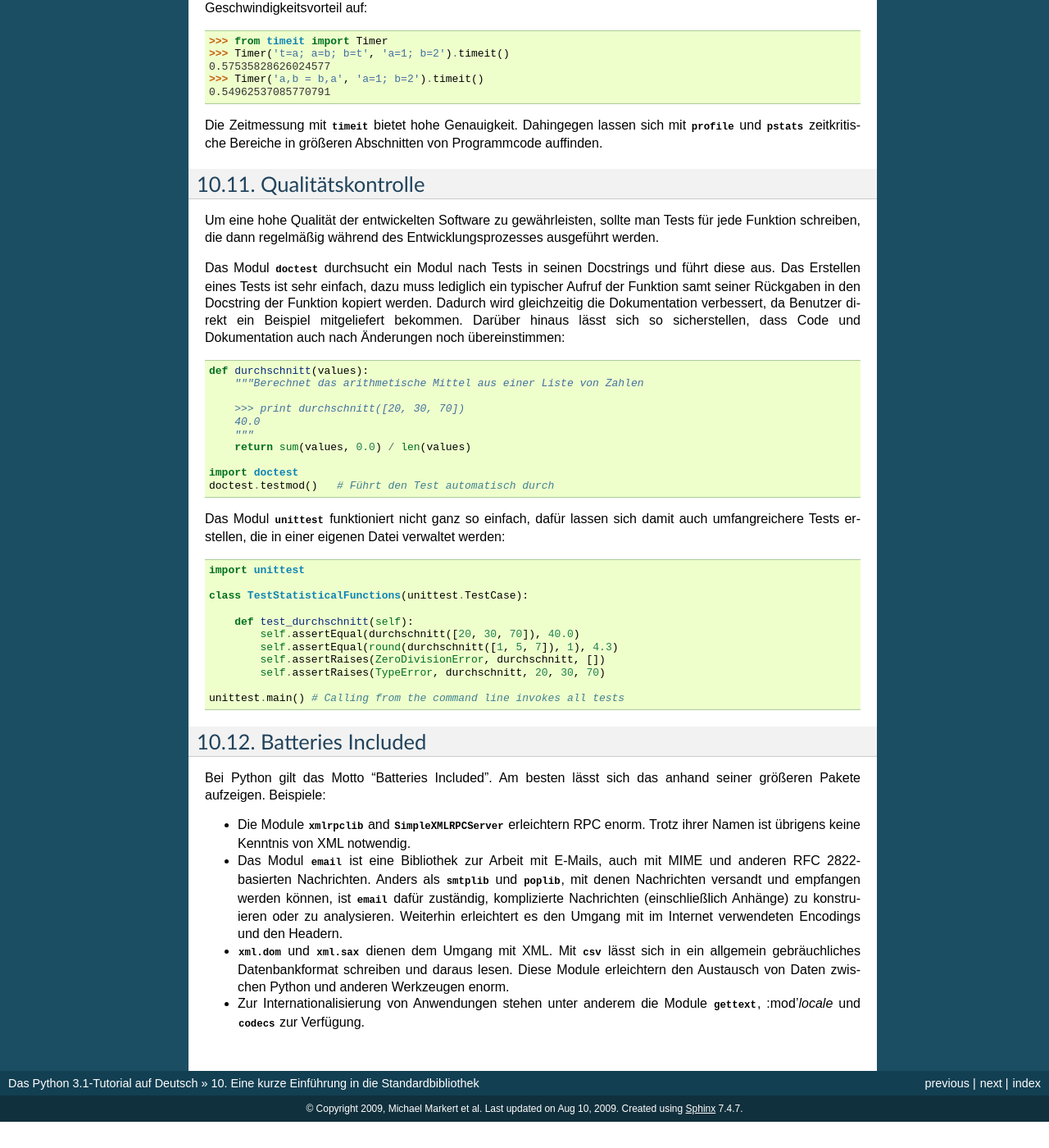
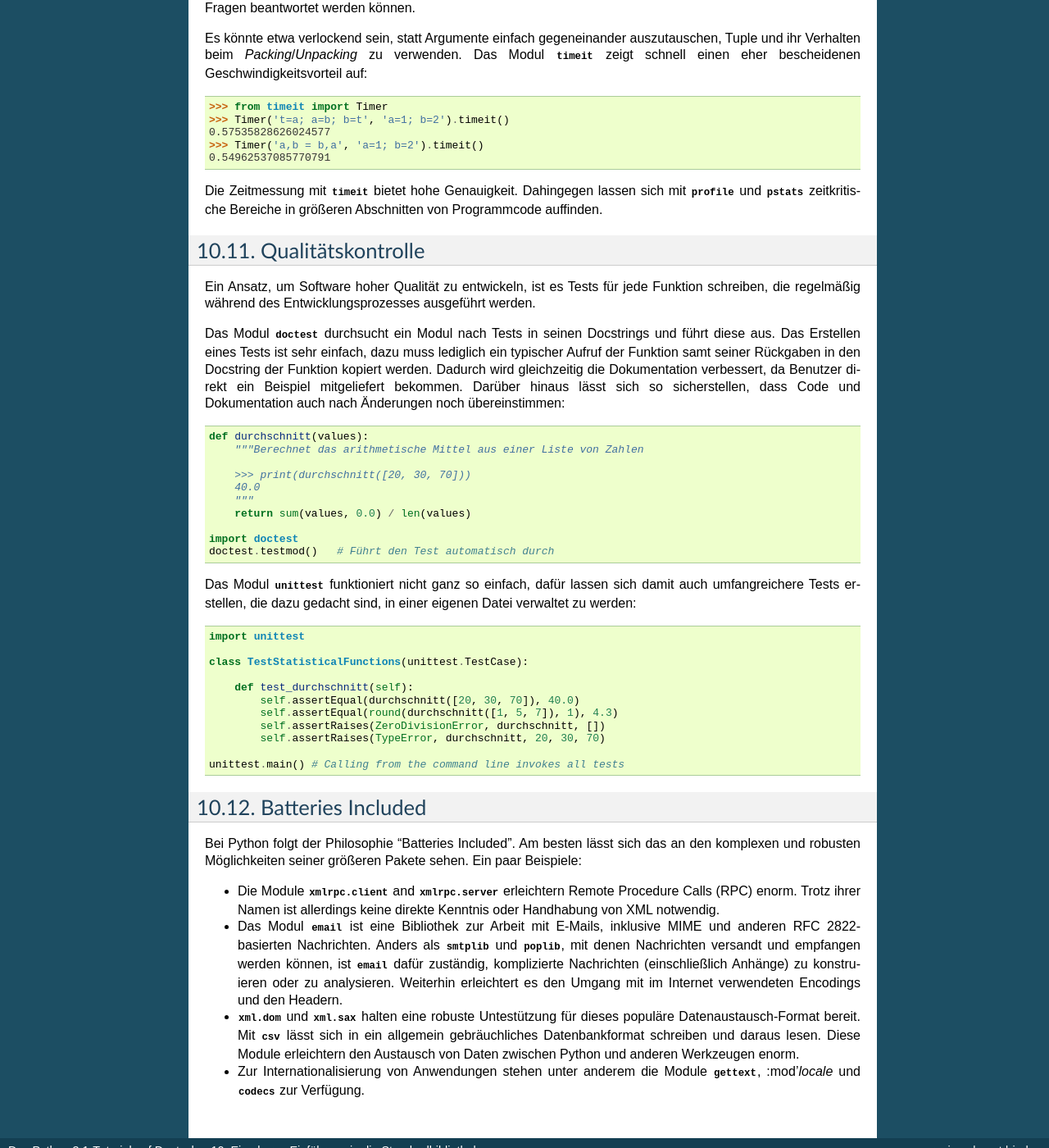
Before and after one commit to cofi/py-tutorial-de, a Sphinx documentation site: the page built from source/stdlib.rst, in a window 1280 px wide and 1400 px high, scrolled down 3416 px. Shown: the whole window at 82% size. Built offline with Sphinx 7.4.7, drawn with Linux system fonts in a browser that asks for light colours; before the commit the page ends 4784 px from its top, so only the background shows below that; some of the changed text lies outside the part shown.

Commit message:
Fixed module names and changed some sentences.

```diff
--- a/source/stdlib.rst
+++ b/source/stdlib.rst
@@ -135,6 +135,8 @@ Mit dem Modul :mod:`random` lassen sich zufällige Auswahlen treffen::
    >>> random.randrange(6)    # Zufällige Ganzzahl aus range(6)
    4
 
+Das `SciPy-Projekt <http://scipy.org/>`_ hat viele weitere Module für numirische
+Berechnungen.
 
 .. _tut-internet-access:
 
@@ -243,9 +245,9 @@ Abschnitten von Programmcode auffinden.
 Qualitätskontrolle
 ==================
 
-Um eine hohe Qualität der entwickelten Software zu gewährleisten, sollte man
-Tests für jede Funktion schreiben, die dann regelmäßig während des
-Entwicklungsprozesses ausgeführt werden.
+Ein Ansatz, um Software hoher Qualität zu entwickeln, ist es Tests für jede
+Funktion schreiben, die regelmäßig während des Entwicklungsprozesses ausgeführt
+werden.
 
 Das Modul :mod:`doctest` durchsucht ein Modul nach Tests in seinen Docstrings
 und führt diese aus. Das Erstellen eines Tests ist sehr einfach, dazu muss
@@ -258,7 +260,7 @@ Dokumentation auch nach Änderungen noch übereinstimmen::
    def durchschnitt(values):
        """Berechnet das arithmetische Mittel aus einer Liste von Zahlen
 
-       >>> print durchschnitt([20, 30, 70])
+       >>> print(durchschnitt([20, 30, 70]))
        40.0
        """
        return sum(values, 0.0) / len(values)
@@ -267,8 +269,8 @@ Dokumentation auch nach Änderungen noch übereinstimmen::
    doctest.testmod()   # Führt den Test automatisch durch
 
 Das Modul :mod:`unittest` funktioniert nicht ganz so einfach, dafür lassen sich
-damit auch umfangreichere Tests erstellen, die in einer eigenen Datei verwaltet
-werden::
+damit auch umfangreichere Tests erstellen, die dazu gedacht sind, in einer
+eigenen Datei verwaltet zu werden::
 
    import unittest
 
@@ -288,24 +290,26 @@ werden::
 Batteries Included
 ===================
 
-Bei Python gilt das Motto "Batteries Included". Am besten lässt sich das anhand
-seiner größeren Pakete aufzeigen. Beispiele:
+Bei Python folgt der Philosophie "Batteries Included". Am besten lässt sich das
+an den komplexen und robusten Möglichkeiten seiner größeren Pakete sehen. Ein
+paar Beispiele:
 
-* Die Module :mod:`xmlrpclib` and :mod:`SimpleXMLRPCServer` erleichtern RPC
-  enorm. Trotz ihrer Namen ist übrigens keine Kenntnis von XML notwendig.
+* Die Module :mod:`xmlrpc.client` and :mod:`xmlrpc.server` erleichtern Remote
+  Procedure Calls (RPC) enorm. Trotz ihrer Namen ist allerdings keine direkte
+  Kenntnis oder Handhabung von XML notwendig.
 
-* Das Modul :mod:`email` ist eine Bibliothek zur Arbeit mit E-Mails, auch mit
+* Das Modul :mod:`email` ist eine Bibliothek zur Arbeit mit E-Mails, inklusive
   MIME und anderen RFC 2822-basierten Nachrichten. Anders als :mod:`smtplib`
-  und :mod:`poplib`, mit denen Nachrichten versandt und empfangen werden
-  können, ist :mod:`email` dafür zuständig, komplizierte Nachrichten
-  (einschließlich Anhänge) zu konstruieren oder zu analysieren. Weiterhin
-  erleichtert es den Umgang mit im Internet verwendeten Encodings und den
-  Headern.
+  und :mod:`poplib`, mit denen Nachrichten versandt und empfangen werden können,
+  ist :mod:`email` dafür zuständig, komplizierte Nachrichten (einschließlich
+  Anhänge) zu konstruieren oder zu analysieren. Weiterhin erleichtert es den
+  Umgang mit im Internet verwendeten Encodings und den Headern.
 
-* :mod:`xml.dom` und :mod:`xml.sax` dienen dem Umgang mit XML. Mit :mod:`csv`
-  lässt sich in ein allgemein gebräuchliches Datenbankformat schreiben und
-  daraus lesen. Diese Module erleichtern den Austausch von Daten zwischen
-  Python und anderen Werkzeugen enorm.
+* :mod:`xml.dom` und :mod:`xml.sax` halten eine robuste Untestützung für dieses
+  populäre Datenaustausch-Format bereit. Mit :mod:`csv` lässt sich in ein
+  allgemein gebräuchliches Datenbankformat schreiben und daraus lesen. Diese
+  Module erleichtern den Austausch von Daten zwischen Python und anderen
+  Werkzeugen enorm.
 
 * Zur Internationalisierung von Anwendungen stehen unter anderem die Module
   :mod:`gettext`, :mod'`locale` und :mod:`codecs` zur Verfügung.
```
Also changed, not shown: other parts of source/stdlib.rst (+6 -6 lines).
